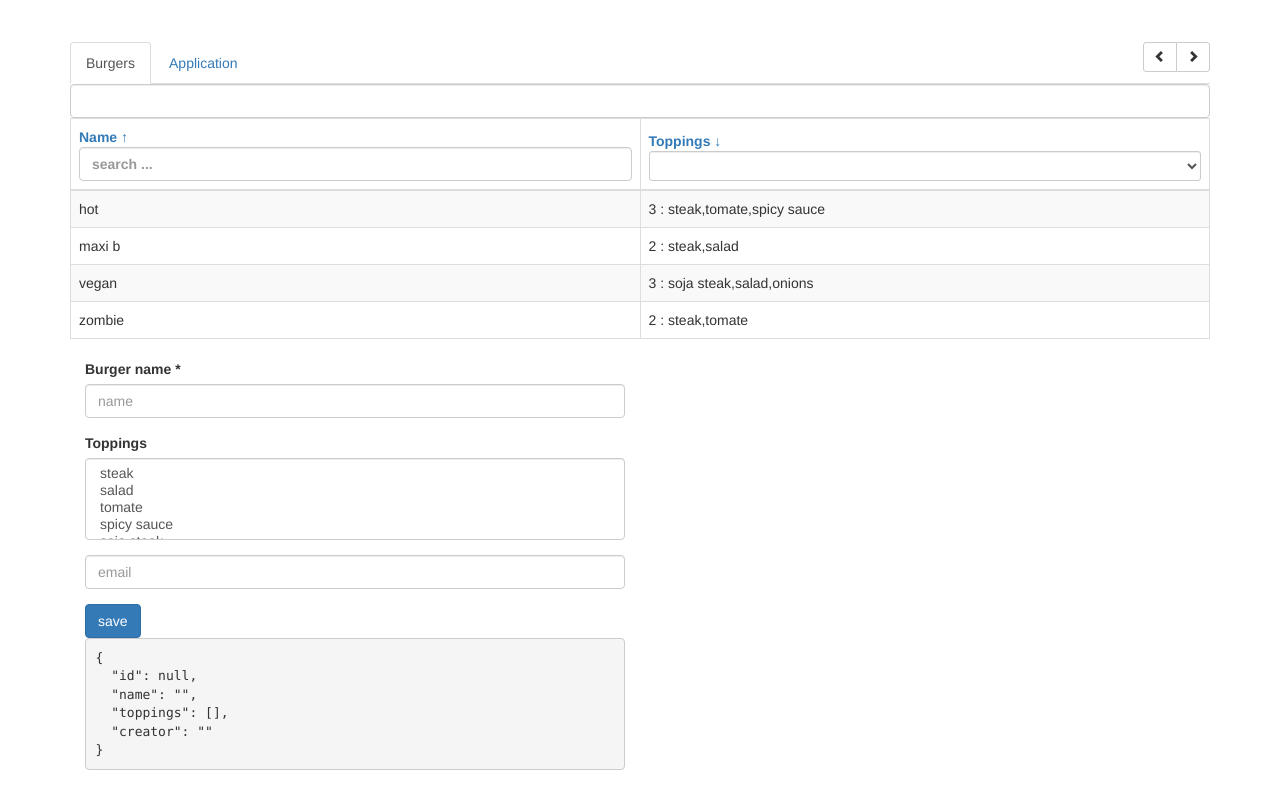
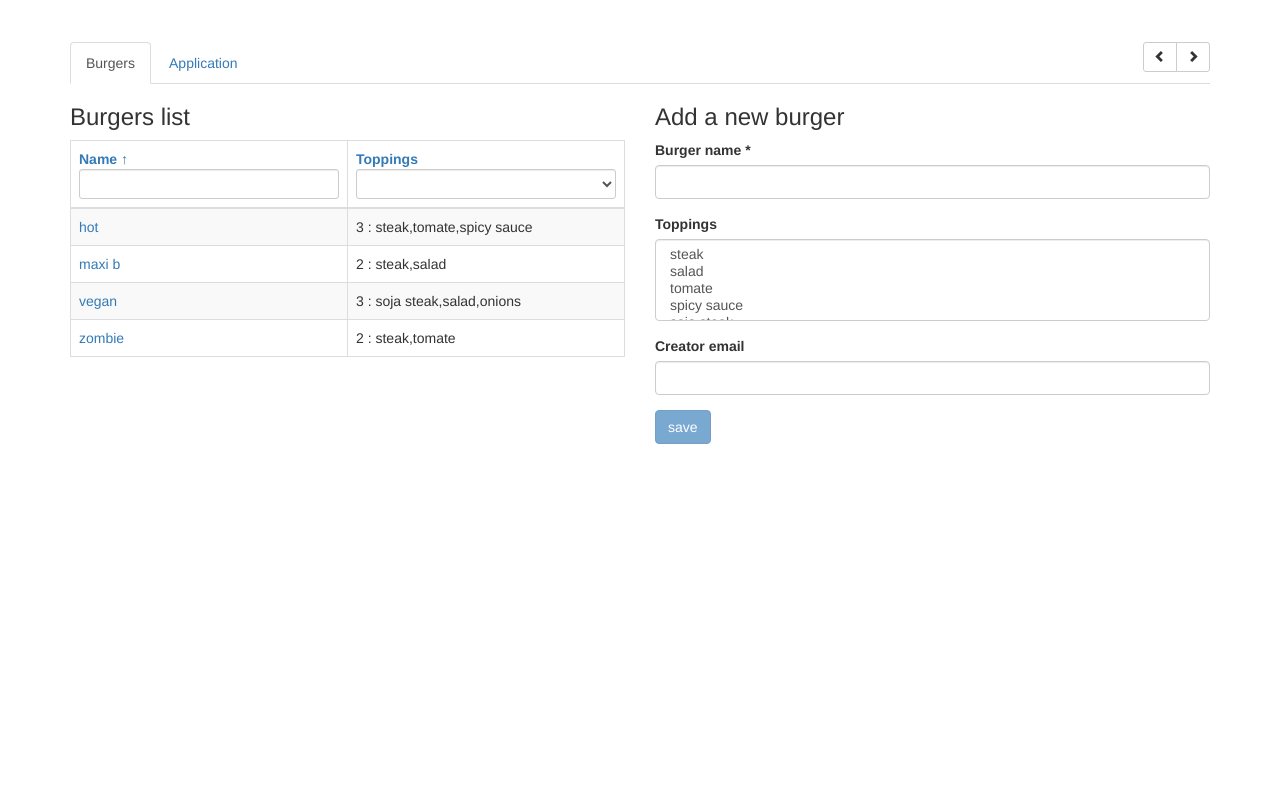
Before and after one commit to Mounzleb/application-burger-angularjs, a website built with webpack: page app/index.html in a window 1280 px wide. Built offline with nearby package versions, Linux system fonts and the light colour scheme; some packages are replaced by stand-ins of ours.

Commit message:
3eme commit : interface burger stable

```diff
--- a/app/burgers.controller.js
+++ b/app/burgers.controller.js
@@ -1,49 +1,45 @@
-import {
-    uniq,
-    clone
-} from 'lodash'
-import angular from 'angular'
+import { uniq, clone } from 'lodash'
 import uuid from 'uuid/v4'
 
 export class BurgersController {
-    constructor() {
-        this.burgers = [{
+  constructor () {
+    this.burgers = [
+      {
+        id: 1,
         name: 'maxi b',
         toppings: ['steak', 'salad'],
         creator: 'paul@ici.fr'
       },
       {
-                name: 'zombie',
-                toppings: ['steak', 'tomate'],
-                creator: 'paul@ici.fr'
-            },
-            {
+        id: 2,
         name: 'hot',
         toppings: ['steak', 'tomate', 'spicy sauce'],
         creator: 'paul@ici.fr'
       },
       {
+        id: 3,
         name: 'vegan',
         toppings: ['soja steak', 'salad', 'onions'],
         creator: 'paul@ici.fr'
+      },
+      {
+        id: 4,
+        name: 'zombie',
+        toppings: ['steak', 'tomate'],
+        creator: 'paul@ici.fr'
+      }
+    ]
+
+    this.col = 'name'
+    this.desc = false
+
+    this.newburger = this._initBurger()
   }
 
-        ]
-        this.col = 'name'
-        this.desc = false
-        //definition de notre nouveau burger avec ces parametres
-        this.newburger = this._initBurger()
+  getToppings () {
+    return uniq(this.burgers
+    .reduce((acc, {toppings}) => [...acc, ...toppings], []))
 
-    }
-
-    getToppings() {
-        return uniq(this.burgers
-            // ici on utilise un reduce(qui utilise un accumulateur)
-            // ici [...accumulateur, ...toppings] va permettre de prendre a chaque chaque donnée du tableau toppings
-            //  et le stocker dans le tableau accumulateur en concatenant(voir l'explication dans le cahier)
-            .reduce((accumulateur, {
-                toppings
-            }) => [...accumulateur, ...toppings], []))
     /* <=>
     .reduce((acc, burger) => {
       let toppings = burger.toppings
@@ -51,28 +47,44 @@ export class BurgersController {
     }, [])
     */
   }
-    // sortby permet d'inverser les ligne de nos colonnes
-    sortBy(col) {
+
+  sortBy (col) {
     if (this.col !== col) this.desc = false
     else this.desc = !this.desc
     this.col = col
   }
 
-    getSortBase(burger) {
+  applySort (burger) {
     if (this.col === 'name') return burger.name
     if (this.col === 'toppings') return burger.toppings.length
   }
 
+  save (form) {
+    if (form.$invalid) return
 
-    save(form) {
-
-        if (!form.$valid) return
-        // On clone le burger et on sauvegarde les toppings
+    if (!this.newburger.id) {
+      // creation burger
+      this.newburger.id = uuid()
       this.burgers.push(clone(this.newburger))
+    } else {
+      // modification burger
+      let idx = this.burgers.findIndex(b => b.id === this.newburger.id)
+      if (idx !== -1) {
+        this.burgers[idx] = clone(this.newburger)
+      }
     }
 
-    // on met le _ avant le nom de la fonction pour la lisibilité de lecture et faire comprendre que c'est une sorte de methode private
-    _initBurger() {
+    this.newburger = this._initBurger()
+
+    // reset form state
+    form.$setUntouched()
+  }
+
+  editBurger (burger) {
+    this.newburger = burger
+  }
+
+  _initBurger () {
     return {
       id: null,
       name: '',
@@ -80,5 +92,4 @@ export class BurgersController {
       creator: ''
     }
   }
-
 }
--- a/app/views/burgers.html
+++ b/app/views/burgers.html
@@ -1,30 +1,24 @@
-<div ng-controller="BurgersController as $ctrl">
+<div class="row" ng-controller="BurgersController as $ctrl">
 
-    <!--ici je crée un formulaire que je lui donne un nom et qui est gérer par angular-->
-    <form name="burgerForm" novalidate ng-submit="$ctrl.save()">
-        <!--ng-model met à jour le model à traver la valeur et vis versa à traver notre balise input-->
-        <input type="text" name="name" ng-model="$ctrl.newburger.name" ng-minlength="4" class="form-control">
-        <!--le formulaire va nous servire de proxy, donc il va dire qu'il accepte le changement du model uniquement si
-il respecte les critére minimal donné par ng-minilenght ici-->
-    </form>
+    <div class="col-sm-6">
 
-    <!--ici dans la class nous avons le css poiur l'affichage de notre tableau ( dans notre cas alternation de gris et blanc)-->
+        <h3>Burgers list</h3>
+
         <table class="table table-bordered table-striped">
             <thead>
-
                 <tr>
-
-                <!--je declare mon entête de tableau où nous avons deux colonnes-->
                     <th style="width: 50%">
-                    <a ng-click="$ctrl.sortBy('name')" href class="sort" ng-class="{ up: $ctrl.col === 'name' && !$ctrl.desc, down: $ctrl.col === 'name' && $ctrl.desc }">Name</a>
-                    <!--le bouton du search-->
-                    <input ng-model="query" type="text" class="form-control" placeholder="search ...">
+                        <a ng-click="$ctrl.sortBy('name')"
+                            href
+                            class="sort"
+                            ng-class="{ up: $ctrl.col === 'name' && !$ctrl.desc, down: $ctrl.col === 'name' && $ctrl.desc }">Name</a>
+                        <input ng-model="name" type="text" class="form-control input-sm">
                     </th>
-
                     <th>
-                    <!--on transforme le nom de la colonne Name en bouton Name-->
-                    <a ng-click="$ctrl.sortBy('toppings')" href class="sort down">Toppings</a>
-                    <!--la liste déroulante des toppings-->
+                        <a ng-click="$ctrl.sortBy('toppings')"
+                        href
+                        class="sort"
+                            ng-class="{ up: $ctrl.col === 'toppings' && !$ctrl.desc, down: $ctrl.col === 'toppings' && $ctrl.desc }">Toppings</a>
                         <select ng-model="toppings" class="form-control input-sm">
                             <option value=""></option>
                             <option ng-value="topping"
@@ -33,61 +27,71 @@ il respecte les critére minimal donné par ng-minilenght ici-->
                             </option>
                         </select>
                     </th>
-
                 </tr>
-
             </thead>
-
             <tbody>
-            <!--ici on fait l'equivalent d'un forEach ou d'un for dans lequel on declare une variable pour boucler sur notre tableau-->
-            <!--ici notre variable local (equivalent du i dans la boucle for) est la variable burger, ou on l'utilise ensuite burger.name et burger.toppings-->
                 <tr ng-repeat="burger in $ctrl.burgers
                 | filter:{name,toppings}
-            | orderBy:$ctrl.getSortBase.bind($ctrl):$ctrl.desc
+                | orderBy:$ctrl.applySort.bind($ctrl):$ctrl.desc
                 track by $index">
-                <!--| orderBy:$ctrl.getSortBase.bind($ctrl):$ctrl.desc  le orderBy en haut permet de faire du trie-->
-                <!-- donc ici on fait du trie par le nom vue qu'o appel la fonction getSortBase et on dit que le this vaus $ctrl qui fait reference au name dans notre burgers.controller-->
-                <!--ceci afin de resoudre le probléme du unifined-->
-                <!--on fait appel a la fin du ordreBy à :$ctrl.dexc pour justement gérer le trie par desc et donc permettre le switch des listes -->
-
-                <!--on dit qu'on veut prendre le tableau se trouvant dans burgers et je lui applique un filtre qui s'appel filter et donc il nous ressort un autre tableau-->
-                <td>{{ burger.name }}</td>
                     <td>
-                    <!--on affiche dans la colonne toppings le nombre d'ingredient qu'il y'a (les p^remieres acolade)
-                    ainsi que le nom de chacun des ingredient séparé par une virdule (les deuxiemes accolades)-->
+                        <a href ng-click="$ctrl.editBurger(burger)">{{ burger.name }}</a>
+                    </td>
+                    <td>
                         {{ burger.toppings.length }} : {{ burger.toppings.join(',') }}
-
                     </td>
                 </tr>
             </tbody>
         </table>
 
-
-
+    </div>
     <div class="col-sm-6">
 
-        <form name="formulaire" novalidate ng-submit="$ctrl.save(formulaire)">
+        <h3 ng-if="!$ctrl.newburger.id">Add a new burger</h3>
+        <h3 ng-if="$ctrl.newburger.id">Edit this burger</h3>
+
+        <form name="burgerForm" novalidate ng-submit="$ctrl.save(burgerForm)">
 
             <div class="form-group">
                 <label for="burgername">Burger name *</label>
-            <input type="text" name="name" class="form-control" required ng-model="$ctrl.newburger.name" placeholder="name">
+                <input type="text"
+                    id="burgername"
+                    name="name"
+                    required
+                    ng-model="$ctrl.newburger.name"
+                    class="form-control">
+                <p ng-if="burgerForm.name.$error.required && burgerForm.name.$touched" class="text-danger">required !</p>
             </div>
 
             <div class="form-group">
                 <label for="burgertoppings">Toppings</label>
-            <select name="toppings" multiple="true" class="form-control" ng-model="$ctrl.newburger.toppings">
-                <option value="{{ ingredient }}" ng-repeat="ingredient in $ctrl.getToppings()">{{ ingredient }}</option>
+                <select
+                    name="toppings"
+                    id="burgertoppings"
+                    multiple="true"
+                    class="form-control"
+                    ng-model="$ctrl.newburger.toppings">
+                        <option ng-value="topping"
+                            ng-repeat="topping in $ctrl.getToppings() track by $index">
+                            {{ topping }}
+                        </option>
                 </select>
+            </div>
+
             <div class="form-group">
+                <label for="burgercreator">Creator email</label>
+                <input type="email"
+                    name="creator"
+                    id="burgercreator"
+                    ng-model="$ctrl.newburger.creator"
+                    class="form-control">
+                <p ng-if="burgerForm.creator.$invalid" class="text-danger">email, morron</p>
             </div>
-            <input type="email" name="creator" class="form-control" ng-model="$ctrl.newburger.creator" placeholder="email">
-            </div>
+
             <button type="submit" class="btn btn-primary"
                 ng-disabled="burgerForm.$invalid">save</button>
-
         </form>
 
-        <pre>{{ $ctrl.newburger | json }}</pre>
+    </div>
 
 </div>
-</div>
```
Also changed, not shown: app/index.html (+2 -6 lines). Lines whose indentation alone changed are shown as unchanged.
